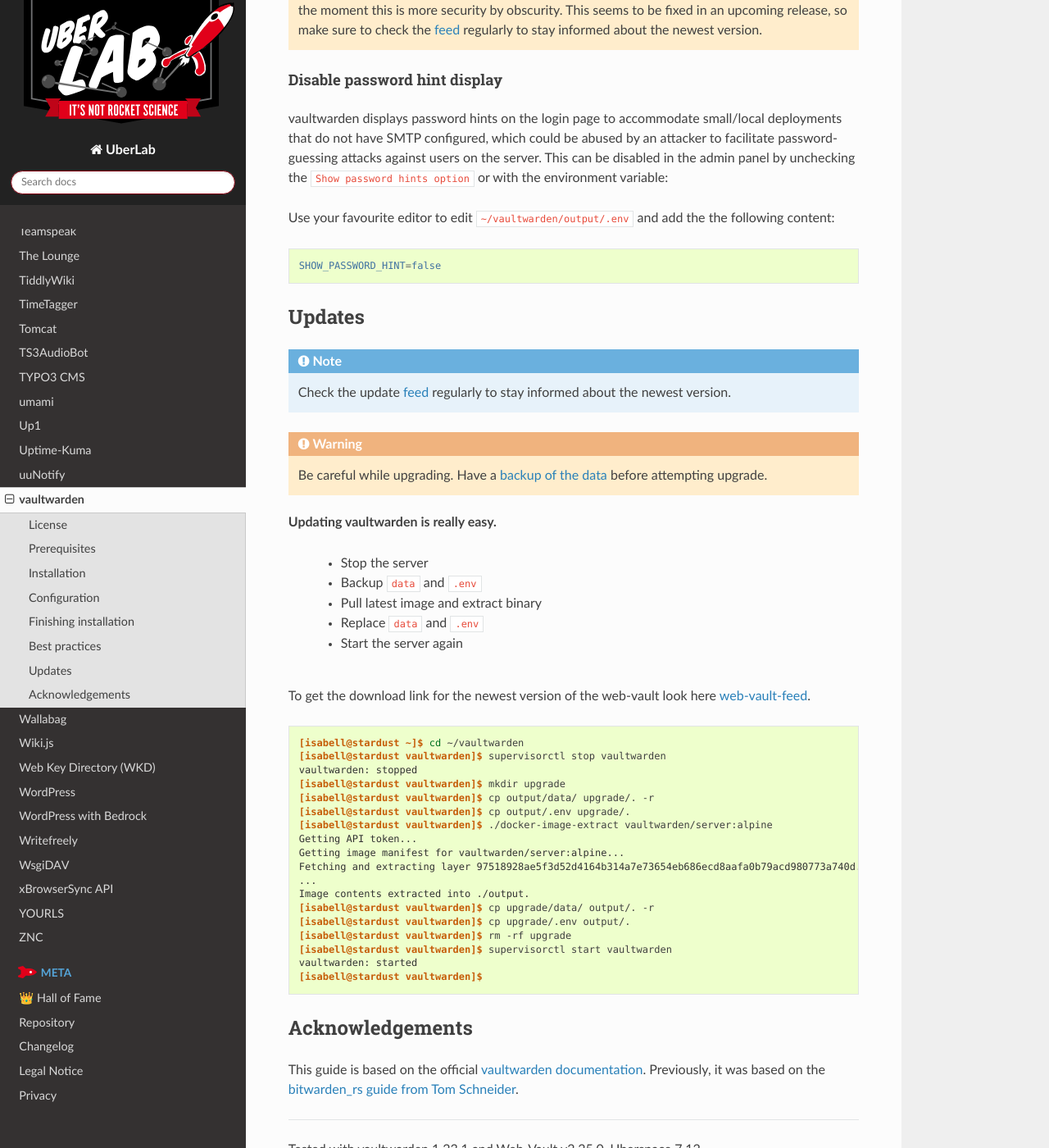
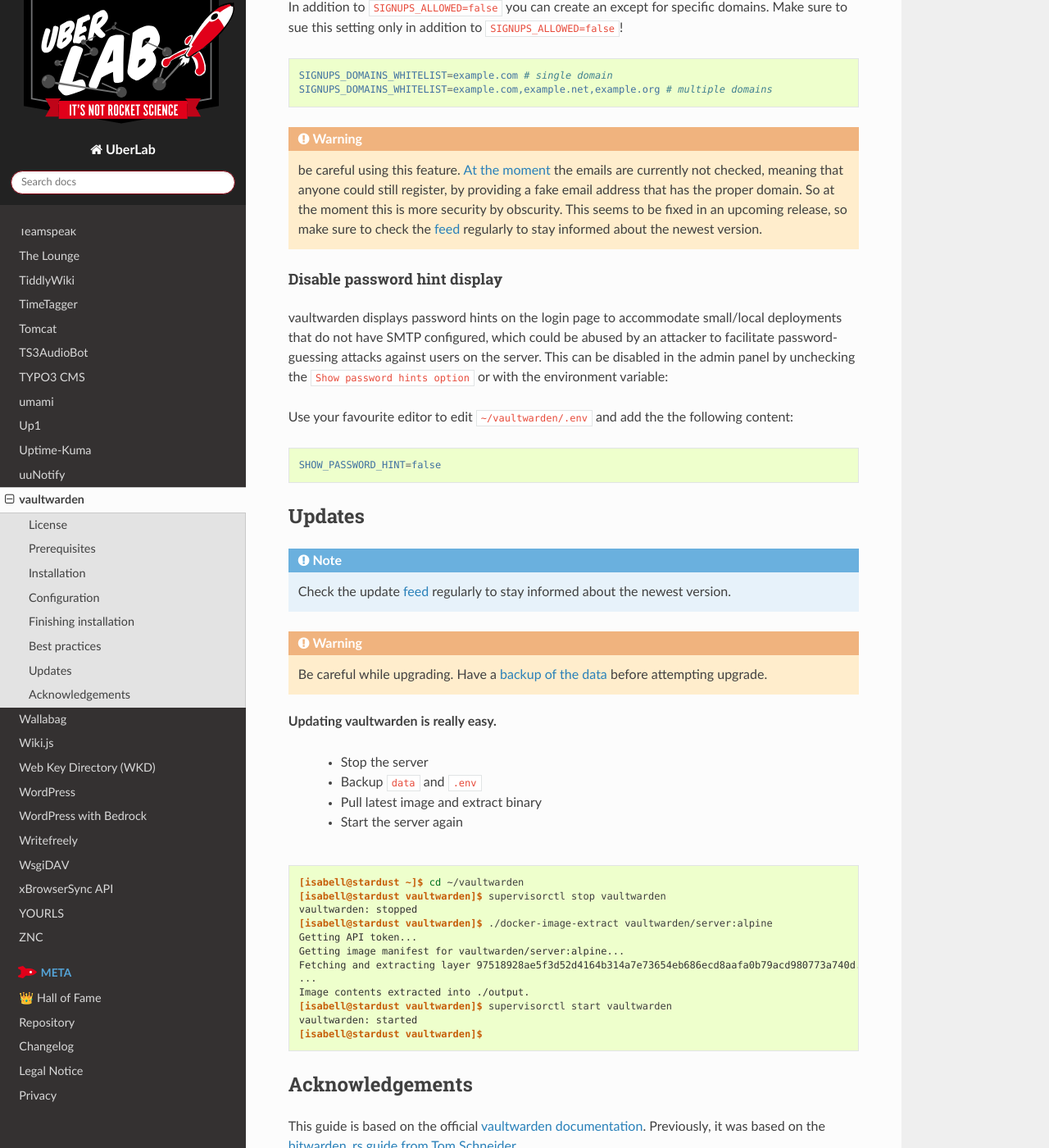
Before and after one commit to Uberspace/lab, a Sphinx documentation site: the page built from source/guide_vaultwarden.rst, in a window 1280 px wide and 1400 px high, scrolled down 6491 px. Shown: the whole window at 82% size. Built offline with Sphinx 7.4.7 and the Read the Docs theme 2.0.0, drawn with Linux system fonts in a browser that asks for light colours; some of the changed text lies outside the part shown.

Commit message:
[vaultwarden] Improve updateability (#1473)
* [vaultwarden] Move /data and .env to separate directory

* [vaultwarden] Remove linkt to webvault

* [vaultwarden] fix missing slash, explain env vars

* [vaultwarden] minor updates

```diff
--- a/source/guide_vaultwarden.rst
+++ b/source/guide_vaultwarden.rst
@@ -54,14 +54,15 @@
 
 We will be installing vaultwarden by extracting a standalone, statically-linked binary from the official Docker image.
 
-Create a directory in ``/home/isabell`` for vaultwarden and its files.
+Create a directory in ``/home/isabell`` for vaultwarden. In the vaultwarden directory, also create a directory to store the actual data.
 
 .. code-block:: console
 
  [isabell@stardust ~]$ mkdir ~/vaultwarden
+ [isabell@stardust ~]$ mkdir ~/vaultwarden/data
  [isabell@stardust ~]$
 
-Download the Docker Image Extractor
+Download the Docker Image Extractor.
 
 .. code-block:: console
 
@@ -83,8 +84,10 @@
   Image contents extracted into ./output.
   [isabell@stardust vaultwarden]$
 
-Setup E-Mail for notifications.
-Use your favourite editor to create ``~/vaultwarden/output/.env`` with the following content:
+Update default configuration
+----------------------------
+
+Use your favourite editor to create ``~/vaultwarden/.env`` with the following content:
 
 .. code-block:: ini
  :emphasize-lines: 1,2,5,6,7
@@ -216,7 +224,7 @@
 
 By default, vaultwarden allows any anonymous user to register new accounts on the server without first being invited. **This is necessary to create your first user on the server**, but it's recommended to disable it in the admin panel (if the admin panel is enabled) or with the environment variable to prevent attackers from creating accounts on your vaultwarden server.
 
-Use your favourite editor to edit ``~/vaultwarden/output/.env`` and add the following content:
+Use your favourite editor to edit ``~/vaultwarden/.env`` and add the following content:
 
 .. code-block:: ini
 
@@ -242,7 +250,7 @@
 
 vaultwarden displays password hints on the login page to accommodate small/local deployments that do not have SMTP configured, which could be abused by an attacker to facilitate password-guessing attacks against users on the server. This can be disabled in the admin panel by unchecking the ``Show password hints option`` or with the environment variable:
 
-Use your favourite editor to edit ``~/vaultwarden/output/.env`` and add the the following content:
+Use your favourite editor to edit ``~/vaultwarden/.env`` and add the the following content:
 
 .. code-block:: ini
 
@@ -259,29 +267,19 @@
   - Stop the server
   - Backup ``data`` and ``.env``
   - Pull latest image and extract binary
-  - Replace ``data`` and ``.env``
   - Start the server again
-
-To get the download link for the newest version of the web-vault look here web-vault-feed_.
-
 
 .. code-block:: console
 
  [isabell@stardust ~]$ cd ~/vaultwarden
  [isabell@stardust vaultwarden]$ supervisorctl stop vaultwarden
  vaultwarden: stopped
- [isabell@stardust vaultwarden]$ mkdir upgrade
- [isabell@stardust vaultwarden]$ cp output/data/ upgrade/. -r
- [isabell@stardust vaultwarden]$ cp output/.env upgrade/.
  [isabell@stardust vaultwarden]$ ./docker-image-extract vaultwarden/server:alpine
  Getting API token...
  Getting image manifest for vaultwarden/server:alpine...
  Fetching and extracting layer 97518928ae5f3d52d4164b314a7e73654eb686ecd8aafa0b79acd980773a740d...
  ...
  Image contents extracted into ./output.
- [isabell@stardust vaultwarden]$ cp upgrade/data/ output/. -r
- [isabell@stardust vaultwarden]$ cp upgrade/.env output/.
- [isabell@stardust vaultwarden]$ rm -rf upgrade
  [isabell@stardust vaultwarden]$ supervisorctl start vaultwarden
  vaultwarden: started
  [isabell@stardust vaultwarden]$
```
Also changed, not shown: other parts of source/guide_vaultwarden.rst (+5 -0 lines).
